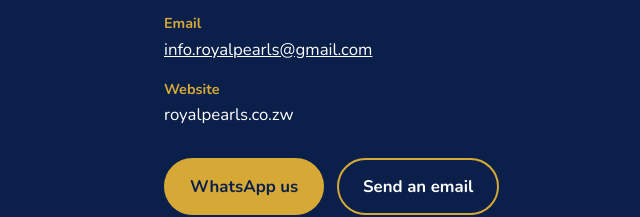
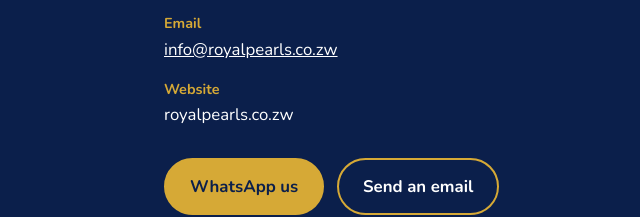
Before and after one commit to Princolahh/royalpearls, a plain HTML site: page index.html in a window 1280 px wide. Shown: the part 2075-2292 px from the top of the page, 0-640 px from the left. Drawn offline with nearby package versions, Linux system fonts and the light colour scheme.

Commit message:
Update email contact to new domain
changing email address

```diff
--- a/index.html
+++ b/index.html
@@ -118,12 +118,12 @@ footer b{color:var(--gold)}
           <a href="tel:+263788516291">078 851 6291</a> &nbsp;|&nbsp;
           <a href="tel:+263774081350">077 408 1350</a> &nbsp;|&nbsp;
           <a href="tel:+263719587535">071 958 7535</a></li>
-        <li><b>Email</b><a href="mailto:info.royalpearls@gmail.com">info.royalpearls@gmail.com</a></li>
+        <li><b>Email</b><a href="mailto:info@royalpearls.co.zw">info@royalpearls.co.zw</a></li>
         <li><b>Website</b>royalpearls.co.zw</li>
       </ul>
       <div class="btns" style="justify-content:flex-start;margin-top:1.8rem">
         <a class="btn gold" href="https://wa.me/263788516291?text=Hello%20Royal%20Pearls%2C%20I%27d%20like%20to%20ask%20about%20enrolment.">WhatsApp us</a>
-        <a class="btn line" href="mailto:info.royalpearls@gmail.com">Send an email</a>
+        <a class="btn line" href="mailto:info@royalpearls.co.zw">Send an email</a>
       </div>
     </div>
   </section>
```
